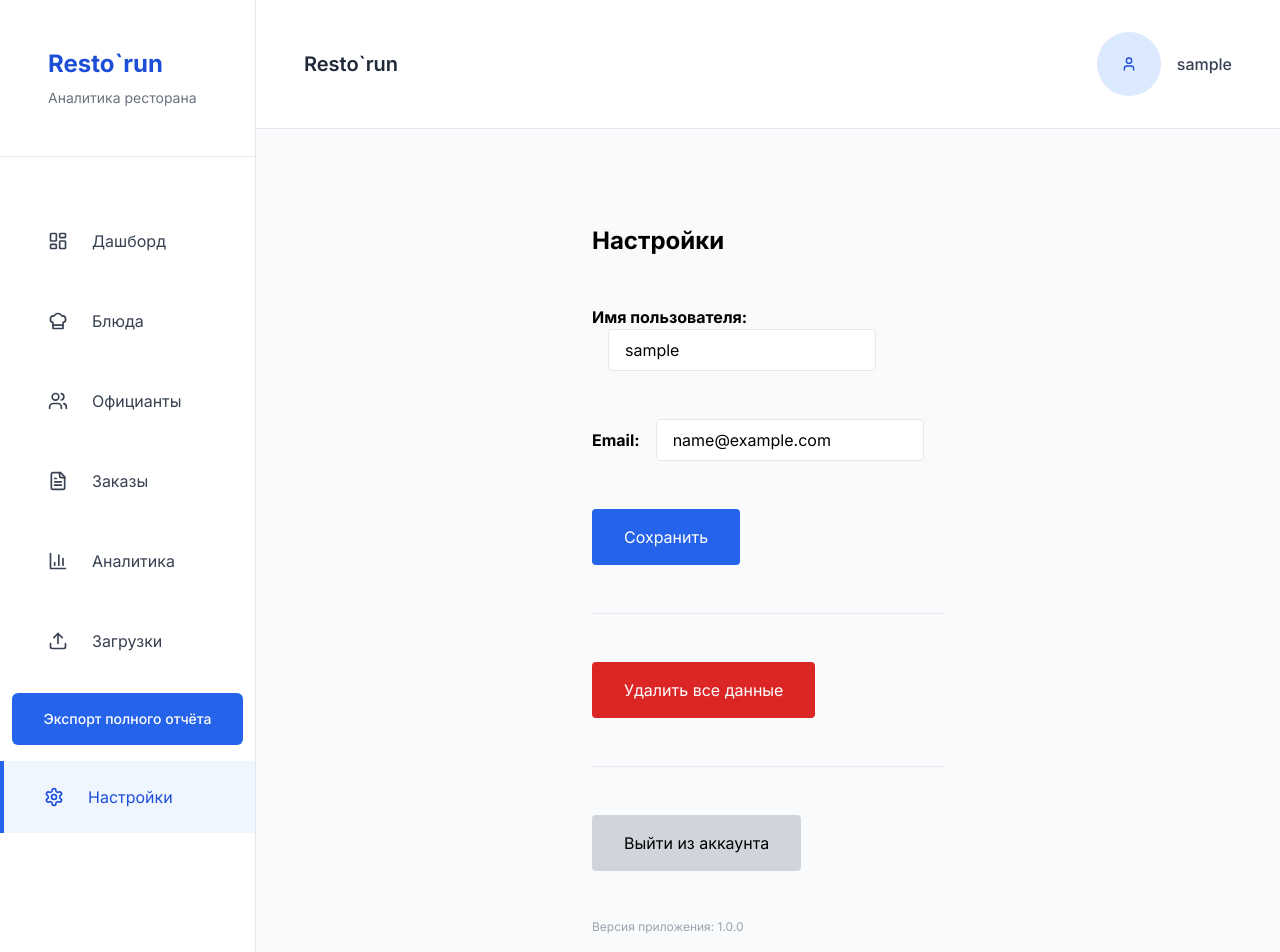
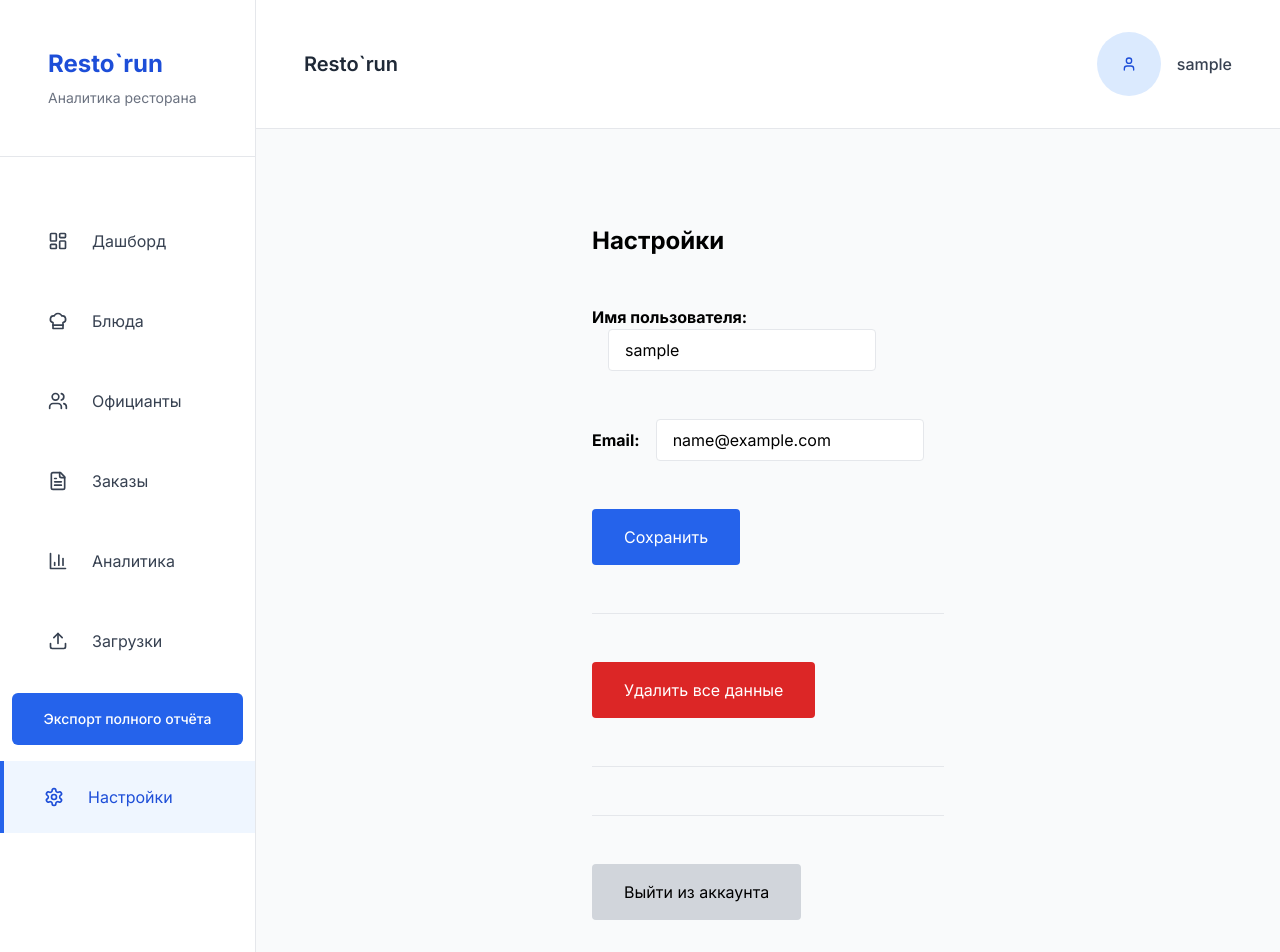
Before and after one commit to D0ne1/web-app_analitics, a React (Vite) app: page /settings in a window 1280 px wide. Shown: the top 952 px of the page. Built offline with nearby package versions, Linux system fonts and the light colour scheme; sample sign-in values are in the browser's storage.

Commit message:
убрана кнопка удаления всех данных для официанта

```diff
--- a/src/components/layout/Sidebar.tsx
+++ b/src/components/layout/Sidebar.tsx
@@ -128,7 +128,7 @@ const Sidebar: React.FC<SidebarProps> = ({ open = false, onClose, isMobile = fal
             to="/settings"
             icon={<Settings size={20} />}
             label="Настройки"
-            allowedRoles={['admin']}
+            allowedRoles={['admin','analyst','waiter']}
             onClick={isMobile ? onClose : undefined}
           />
         </nav>
--- a/src/pages/settings/SettingsPage.tsx
+++ b/src/pages/settings/SettingsPage.tsx
@@ -87,6 +87,9 @@ export default function SettingsPage() {
       </button>
       {message && <div>{message}</div>}
       <hr />
+      {/* Показываем кнопку удаления только если пользователь не официант */}
+      {user.role !== 'waiter' && (
+        <>
           <button
             className="bg-red-600 text-white px-4 py-2 rounded hover:bg-red-700 transition"
             disabled={deleting}
@@ -100,6 +103,10 @@ export default function SettingsPage() {
             </div>
           )}
           <hr />
+        </>
+      )}
+
+      <hr />
       <button
         className="bg-gray-300 px-4 py-2 rounded hover:bg-gray-400 transition"
         onClick={logout}
```
Also changed, not shown: 1 other file (tests, documents, lock files or other folders). Lines whose indentation alone changed are shown as unchanged.
